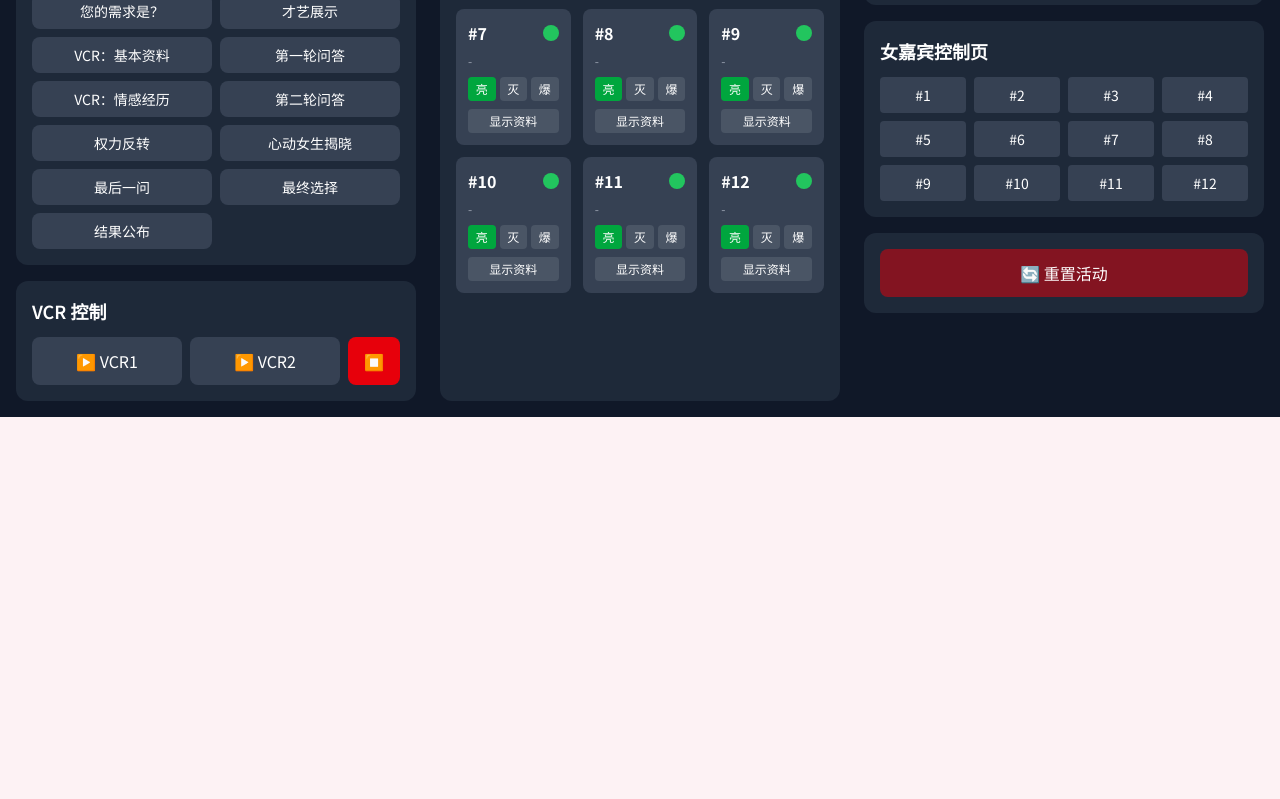
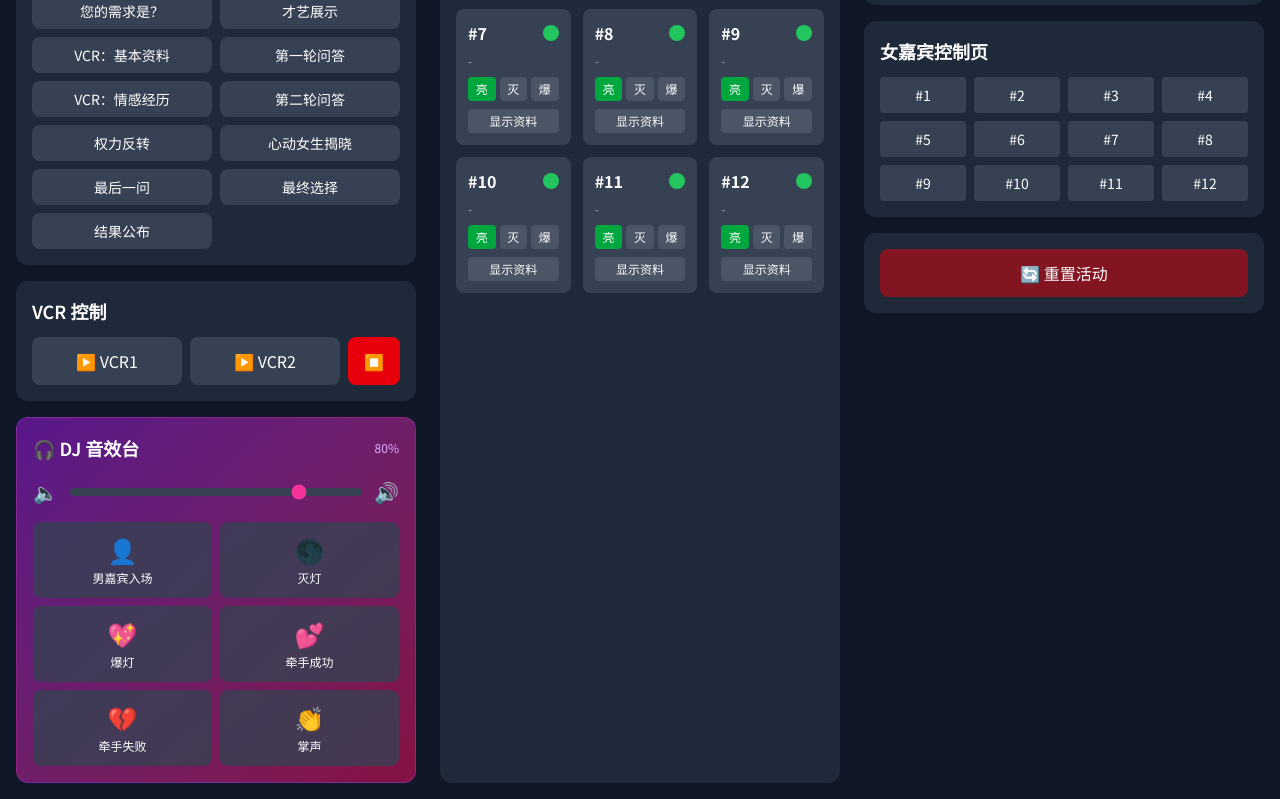
Before and after one commit to CharlieLi16/FEICHENGWURAO, a Next.js app: page /director in a window 1280 px wide. Shown: the part 495-1294 px from the top of the page. Before the commit the page ends 912 px from the top, so only its background shows below. Built offline with nearby package versions, Linux system fonts and the light colour scheme; no server answers.

Commit message:
Add DJ panel with volume control and sound effect buttons

```diff
--- a/app/director/page.tsx
+++ b/app/director/page.tsx
@@ -25,6 +25,16 @@ const phaseFlow: EventPhase[] = [
   'result',
 ];
 
+// Sound effect definitions for DJ panel
+const soundEffects = [
+  { name: 'maleEnter', label: '男嘉宾入场', emoji: '👤', color: 'bg-blue-500' },
+  { name: 'lightOff', label: '灭灯', emoji: '🌑', color: 'bg-gray-500' },
+  { name: 'burst', label: '爆灯', emoji: '💖', color: 'bg-pink-500' },
+  { name: 'success', label: '牵手成功', emoji: '💕', color: 'bg-green-500' },
+  { name: 'fail', label: '牵手失败', emoji: '💔', color: 'bg-red-500' },
+  { name: 'applause', label: '掌声', emoji: '👏', color: 'bg-yellow-500' },
+] as const;
+
 export default function DirectorPage() {
   const {
     state,
@@ -38,6 +48,15 @@ export default function DirectorPage() {
   } = useEventStream();
   const { play } = useSound();
   const [showResetConfirm, setShowResetConfirm] = useState(false);
+  const [volume, setVolume] = useState(0.8);
+  const [lastPlayed, setLastPlayed] = useState<string | null>(null);
+
+  // Play sound with current volume
+  const playSound = (soundName: string) => {
+    play(soundName as Parameters<typeof play>[0], volume);
+    setLastPlayed(soundName);
+    setTimeout(() => setLastPlayed(null), 300);
+  };
 
   const currentMale = maleGuests.find(g => g.id === state.currentMaleGuest);
 
@@ -45,7 +64,7 @@ export default function DirectorPage() {
   const goToPhase = async (phase: EventPhase) => {
     // Play sound for specific phases
     if (phase === 'male_enter') {
-      play('maleEnter');
+      playSound('maleEnter');
     } else if (phase === 'result') {
       // Could add success/fail sound here based on result
     }
@@ -74,7 +93,7 @@ export default function DirectorPage() {
 
   // Start new round with a male guest
   const startNewRound = async (maleId: number) => {
-    play('maleEnter'); // Play entrance sound
+    playSound('maleEnter'); // Play entrance sound
     await resetLights();
     await updateState({
       currentMaleGuest: maleId,
@@ -196,6 +215,51 @@ export default function DirectorPage() {
               >
                 ⏹️
               </button>
+            </div>
+          </div>
+
+          {/* DJ Panel - Sound Effects */}
+          <div className="bg-gradient-to-br from-purple-900 to-pink-900 rounded-xl p-4 border border-purple-500/30">
+            <div className="flex items-center justify-between mb-4">
+              <h2 className="text-lg font-semibold">🎧 DJ 音效台</h2>
+              <div className="text-xs text-purple-300">
+                {Math.round(volume * 100)}%
+              </div>
+            </div>
+
+            {/* Volume Slider */}
+            <div className="mb-4">
+              <div className="flex items-center gap-3">
+                <span className="text-xl">🔈</span>
+                <input
+                  type="range"
+                  min="0"
+                  max="1"
+                  step="0.05"
+                  value={volume}
+                  onChange={(e) => setVolume(parseFloat(e.target.value))}
+                  className="flex-1 h-2 bg-gray-700 rounded-lg appearance-none cursor-pointer accent-pink-500"
+                />
+                <span className="text-xl">🔊</span>
+              </div>
+            </div>
+
+            {/* Sound Effect Buttons */}
+            <div className="grid grid-cols-2 gap-2">
+              {soundEffects.map(({ name, label, emoji, color }) => (
+                <button
+                  key={name}
+                  onClick={() => playSound(name)}
+                  className={`py-3 rounded-lg transition-all transform ${
+                    lastPlayed === name
+                      ? `${color} scale-95 ring-2 ring-white`
+                      : 'bg-gray-700/80 hover:bg-gray-600'
+                  }`}
+                >
+                  <div className="text-2xl mb-1">{emoji}</div>
+                  <div className="text-xs">{label}</div>
+                </button>
+              ))}
             </div>
           </div>
         </div>
```
